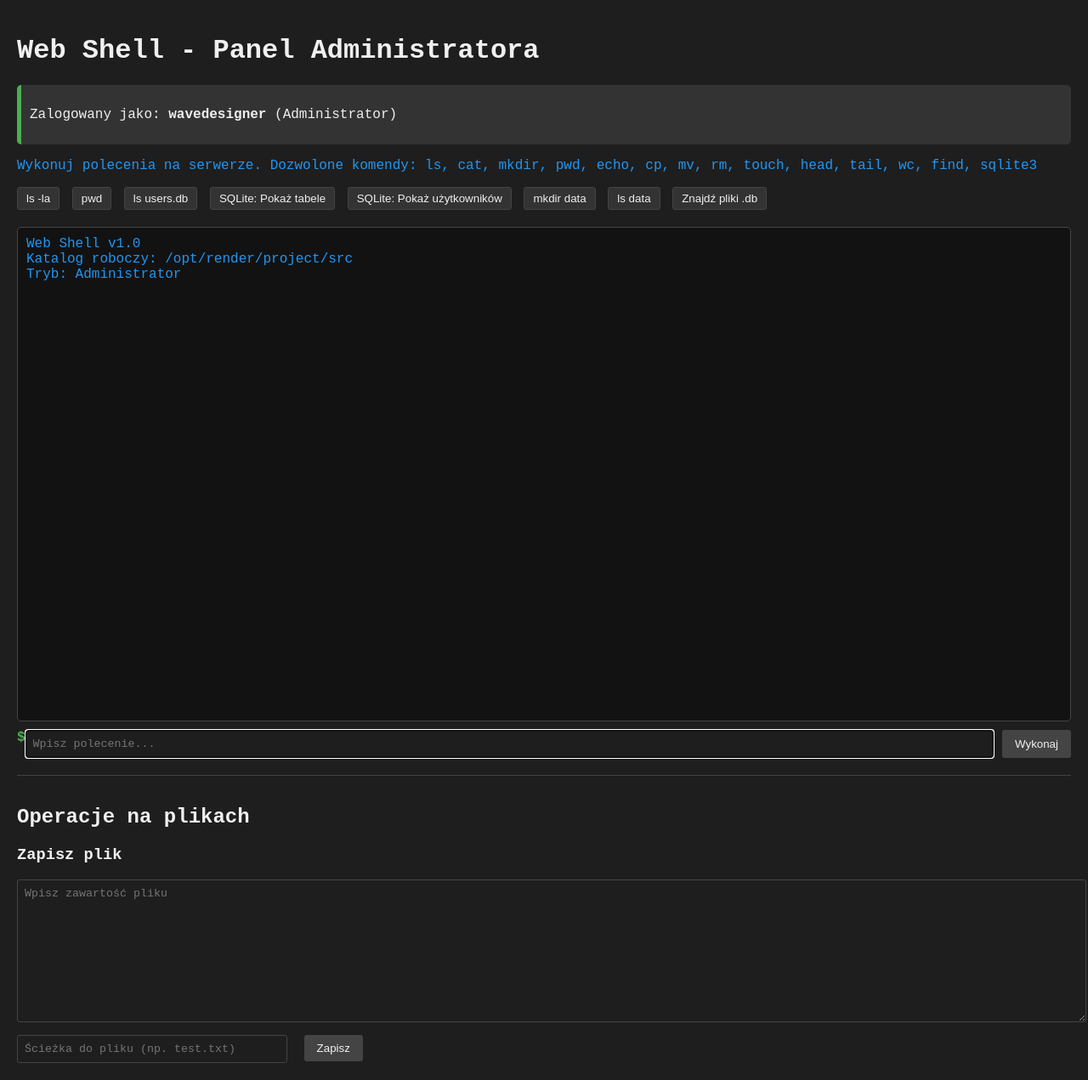
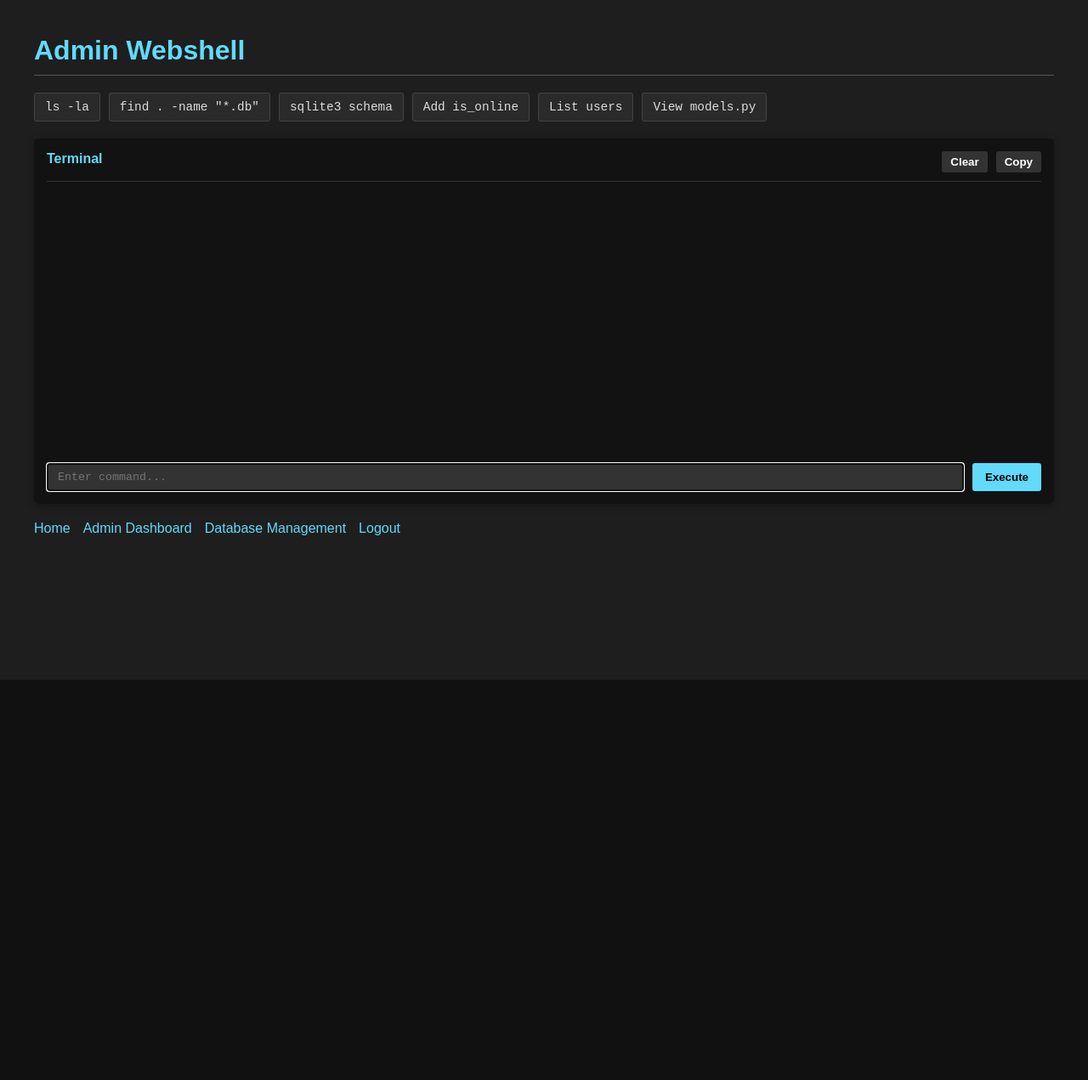
Before and after one commit to WaveDesigner1/Danaid, a Flask app: page /webshell in a window 1280 px wide. Shown: the whole page at 85% size. After the commit the page ends 800 px from the top, so only its background shows below. Run offline with Flask 3, Linux system fonts and the light colour scheme; a user stored in the database is signed in.

Commit message:
Update webshell.html

```diff
--- a/templates/webshell.html
+++ b/templates/webshell.html
@@ -1,313 +1,246 @@
 <!DOCTYPE html>
-<html lang="pl">
+<html>
 <head>
-    <meta charset="UTF-8">
-    <title>Web Shell - Panel Administratora</title>
+    <title>Webshell Admin</title>
     <style>
         body {
-            font-family: 'Courier New', monospace;
+            font-family: Arial, sans-serif;
             background-color: #1e1e1e;
-            color: #f0f0f0;
+            color: #ddd;
             margin: 0;
             padding: 20px;
         }
-
-        #terminal {
+        h1 {
+            color: #61dafb;
+            border-bottom: 1px solid #555;
+            padding-bottom: 10px;
+            margin-bottom: 20px;
+        }
+        .container {
+            max-width: 1200px;
+            margin: 0 auto;
+        }
+        .terminal {
             background-color: #121212;
-            border: 1px solid #444;
             border-radius: 5px;
-            padding: 10px;
-            height: 70vh;
+            padding: 15px;
+            margin-bottom: 20px;
+            box-shadow: 0 2px 10px rgba(0,0,0,0.3);
+            display: flex;
+            flex-direction: column;
+            height: 400px;
+        }
+        .terminal-header {
+            display: flex;
+            justify-content: space-between;
+            margin-bottom: 10px;
+            padding-bottom: 10px;
+            border-bottom: 1px solid #333;
+        }
+        .terminal-title {
+            font-weight: bold;
+            color: #61dafb;
+        }
+        .terminal-buttons {
+            display: flex;
+            gap: 10px;
+        }
+        .terminal-button {
+            background-color: #333;
+            color: #fff;
+            border: none;
+            padding: 5px 10px;
+            border-radius: 3px;
+            cursor: pointer;
+        }
+        .terminal-button:hover {
+            background-color: #444;
+        }
+        .terminal-output {
+            flex-grow: 1;
             overflow-y: auto;
             margin-bottom: 10px;
+            font-family: 'Courier New', monospace;
             white-space: pre-wrap;
-            word-wrap: break-word;
+            line-height: 1.5;
         }
-
-        #command-form {
+        .command-input {
             display: flex;
-            margin-bottom: 10px;
+            gap: 10px;
         }
-
-        #command-input {
-            flex: 1;
-            background-color: #1e1e1e;
-            color: #f0f0f0;
-            border: 1px solid #444;
-            padding: 8px;
+        input {
+            flex-grow: 1;
+            background-color: #333;
+            color: #fff;
+            border: 1px solid #555;
+            padding: 8px 12px;
             border-radius: 3px;
             font-family: 'Courier New', monospace;
         }
-
-        #command-form button {
-            background-color: #444;
-            color: #f0f0f0;
+        button {
+            background-color: #61dafb;
+            color: #000;
             border: none;
             padding: 8px 15px;
             border-radius: 3px;
-            margin-left: 10px;
             cursor: pointer;
-        }
-
-        #command-form button:hover {
-            background-color: #555;
-        }
-
-        .prompt {
-            color: #4CAF50;
             font-weight: bold;
         }
-
-        .command {
-            color: #f0f0f0;
+        button:hover {
+            background-color: #4db5da;
         }
-
-        .output {
-            color: #f0f0f0;
+        .command-line {
+            color: #61dafb;
+            margin-bottom: 5px;
         }
-
-        .error {
-            color: #ff5252;
+        .error-output {
+            color: #f55;
         }
-
-        .info {
-            color: #2196F3;
+        .toolbar {
+            margin-bottom: 20px;
+            display: flex;
+            flex-wrap: wrap;
+            gap: 10px;
         }
-
-        #quick-commands {
-            margin-bottom: 15px;
-        }
-
-        .quick-btn {
-            background-color: #333;
-            color: #f0f0f0;
+        .command-suggestion {
+            background-color: #2a2a2a;
             border: 1px solid #444;
-            padding: 5px 10px;
-            margin-right: 5px;
-            margin-bottom: 5px;
+            padding: 8px 12px;
             border-radius: 3px;
             cursor: pointer;
+            font-family: 'Courier New', monospace;
+            font-size: 0.9em;
         }
-
-        .quick-btn:hover {
-            background-color: #444;
+        .command-suggestion:hover {
+            background-color: #333;
+            border-color: #555;
         }
-
-        #file-ops {
+        .nav-links {
             margin-top: 20px;
-            border-top: 1px solid #444;
-            padding-top: 15px;
+            display: flex;
+            gap: 15px;
         }
-
-        #file-content {
-            width: 100%;
-            height: 150px;
-            background-color: #1e1e1e;
-            color: #f0f0f0;
-            border: 1px solid #444;
-            padding: 8px;
-            border-radius: 3px;
-            font-family: 'Courier New', monospace;
-            resize: vertical;
+        .nav-link {
+            color: #61dafb;
+            text-decoration: none;
         }
-
-        .file-form {
-            margin-top: 10px;
-        }
-
-        .file-form input[type="text"] {
-            background-color: #1e1e1e;
-            color: #f0f0f0;
-            border: 1px solid #444;
-            padding: 8px;
-            border-radius: 3px;
-            width: 300px;
-            font-family: 'Courier New', monospace;
-        }
-
-        .file-form button {
-            background-color: #444;
-            color: #f0f0f0;
-            border: none;
-            padding: 8px 15px;
-            border-radius: 3px;
-            margin-left: 10px;
-            cursor: pointer;
-        }
-
-        .user-info {
-            background-color: #333;
-            padding: 10px;
-            margin-bottom: 15px;
-            border-radius: 5px;
-            border-left: 5px solid #4CAF50;
+        .nav-link:hover {
+            text-decoration: underline;
         }
     </style>
 </head>
 <body>
-    <h1>Web Shell - Panel Administratora</h1>
+    <div class="container">
+        <h1>Admin Webshell</h1>
 
-    <div class="user-info">
-        <p>Zalogowany jako: <strong>{{ current_user.username }}</strong> (Administrator)</p>
-    </div>
+        <div class="toolbar">
+            <div class="command-suggestion" onclick="insertCommand('ls -la')">ls -la</div>
+            <div class="command-suggestion" onclick="insertCommand('find . -name \"*.db\"')">find . -name "*.db"</div>
+            <div class="command-suggestion" onclick="insertCommand('sqlite3 ./instance/user.db \".schema user\"')">sqlite3 schema</div>
+            <div class="command-suggestion" onclick="insertCommand('sqlite3 ./instance/user.db \"ALTER TABLE user ADD COLUMN is_online BOOLEAN DEFAULT FALSE\"')">Add is_online</div>
+            <div class="command-suggestion" onclick="insertCommand('sqlite3 ./instance/user.db \"SELECT * FROM user\"')">List users</div>
+            <div class="command-suggestion" onclick="insertCommand('cat ./models.py')">View models.py</div>
+        </div>
 
-    <p class="info">Wykonuj polecenia na serwerze. Dozwolone komendy: ls, cat, mkdir, pwd, echo, cp, mv, rm, touch, head, tail, wc, find, sqlite3</p>
+        <div class="terminal">
+            <div class="terminal-header">
+                <div class="terminal-title">Terminal</div>
+                <div class="terminal-buttons">
+                    <button class="terminal-button" onclick="clearTerminal()">Clear</button>
+                    <button class="terminal-button" onclick="copyOutput()">Copy</button>
+                </div>
+            </div>
+            <div id="terminal-output" class="terminal-output"></div>
+            <div class="command-input">
+                <input type="text" id="command-input" placeholder="Enter command..." onkeydown="if(event.key==='Enter') executeCommand()">
+                <button onclick="executeCommand()">Execute</button>
+            </div>
+        </div>
 
-    <div id="quick-commands">
-        <button class="quick-btn" onclick="runCommand('ls -la')">ls -la</button>
-        <button class="quick-btn" onclick="runCommand('pwd')">pwd</button>
-        <button class="quick-btn" onclick="runCommand('ls -la users.db')">ls users.db</button>
-        <button class="quick-btn" onclick="runCommand('sqlite3 users.db .tables')">SQLite: Pokaż tabele</button>
-        <button class="quick-btn" onclick="runCommand('sqlite3 users.db \"SELECT * FROM user;\"')">SQLite: Pokaż użytkowników</button>
-        <button class="quick-btn" onclick="runCommand('mkdir -p data')">mkdir data</button>
-        <button class="quick-btn" onclick="runCommand('ls -la data')">ls data</button>
-        <button class="quick-btn" onclick="runCommand('find . -name \"*.db\" -type f')">Znajdź pliki .db</button>
-    </div>
-
-    <div id="terminal"></div>
-
-    <form id="command-form">
-        <span class="prompt">$</span>
-        <input type="text" id="command-input" placeholder="Wpisz polecenie...">
-        <button type="submit">Wykonaj</button>
-    </form>
-
-    <div id="file-ops">
-        <h2>Operacje na plikach</h2>
-
-        <h3>Zapisz plik</h3>
-        <textarea id="file-content" placeholder="Wpisz zawartość pliku"></textarea>
-        <div class="file-form">
-            <input type="text" id="file-path" placeholder="Ścieżka do pliku (np. test.txt)">
-            <button type="button" id="save-file">Zapisz</button>
+        <div class="nav-links">
+            <a href="/" class="nav-link">Home</a>
+            <a href="/admin_dashboard" class="nav-link">Admin Dashboard</a>
+            <a href="/flask_admin/db_admin/" class="nav-link">Database Management</a>
+            <a href="/logout" class="nav-link">Logout</a>
         </div>
     </div>
 
     <script>
-        const terminal = document.getElementById('terminal');
-        const commandForm = document.getElementById('command-form');
+        const terminalOutput = document.getElementById('terminal-output');
         const commandInput = document.getElementById('command-input');
-        const fileContent = document.getElementById('file-content');
-        const filePath = document.getElementById('file-path');
-        const saveFileBtn = document.getElementById('save-file');
 
-        // Historia poleceń
-        let commandHistory = [];
-        let historyIndex = -1;
+        async function executeCommand() {
+            const command = commandInput.value.trim();
+            if (!command) return;
 
-        // Funkcja do dodawania zawartości do terminala
-        function appendToTerminal(content, className) {
-            const element = document.createElement('div');
-            element.className = className;
-            element.textContent = content;
-            terminal.appendChild(element);
-            terminal.scrollTop = terminal.scrollHeight;
-        }
+            // Add command to terminal output
+            terminalOutput.innerHTML += `<div class="command-line">$ ${command}</div>`;
+            commandInput.value = '';
 
-        // Inicjalizacja terminala
-        appendToTerminal('Web Shell v1.0', 'info');
-        appendToTerminal('Katalog roboczy: /opt/render/project/src', 'info');
-        appendToTerminal('Tryb: Administrator', 'info');
-        appendToTerminal('', 'output');
-
-        // Funkcja do wykonywania poleceń
-        async function executeCommand(command) {
-            if (!command.trim()) return;
-
-            // Zapisz w historii
-            commandHistory.push(command);
-            historyIndex = commandHistory.length;
-
-            // Pokaż wprowadzone polecenie
-            appendToTerminal(`$ ${command}`, 'command');
+            // Scroll to bottom
+            terminalOutput.scrollTop = terminalOutput.scrollHeight;
 
             try {
-                const response = await fetch(`/api/execute`, {  // Zmieniony URL - usunięty token
+                const response = await fetch('/api/execute', {
                     method: 'POST',
                     headers: {
-                        'Content-Type': 'application/json',
+                        'Content-Type': 'application/json'
                     },
-                    body: JSON.stringify({ command }),
-                    credentials: 'same-origin'  // Dodane, aby wysyłać ciasteczka sesji
+                    body: JSON.stringify({ command })
                 });
 
-                const data = await response.json();
+                const result = await response.json();
 
-                if (data.output) {
-                    appendToTerminal(data.output, 'output');
+                // Add output and error to terminal
+                if (result.output) {
+                    terminalOutput.innerHTML += `<div>${escapeHtml(result.output)}</div>`;
                 }
 
-                if (data.error) {
-                    appendToTerminal(data.error, 'error');
+                if (result.error) {
+                    terminalOutput.innerHTML += `<div class="error-output">${escapeHtml(result.error)}</div>`;
                 }
 
-                // Dodaj pustą linię dla lepszej czytelności
-                appendToTerminal('', 'output');
+                // Scroll to bottom
+                terminalOutput.scrollTop = terminalOutput.scrollHeight;
             } catch (error) {
-                appendToTerminal(`Error: ${error.message}`, 'error');
-                appendToTerminal('', 'output');
+                terminalOutput.innerHTML += `<div class="error-output">Error: ${error.message}</div>`;
+                terminalOutput.scrollTop = terminalOutput.scrollHeight;
             }
         }
 
-        // Obsługa formularza poleceń
-        commandForm.addEventListener('submit', async (e) => {
-            e.preventDefault();
-            const command = commandInput.value;
-            commandInput.value = '';
-            await executeCommand(command);
-        });
-
-        // Funkcja do uruchamiania poleceń z przycisków
-        function runCommand(command) {
-            commandInput.value = command;
-            commandForm.dispatchEvent(new Event('submit'));
+        function clearTerminal() {
+            terminalOutput.innerHTML = '';
         }
 
-        // Obsługa zapisywania plików
-        saveFileBtn.addEventListener('click', async () => {
-            const content = fileContent.value;
-            const path = filePath.value.trim();
+        function copyOutput() {
+            const textToCopy = terminalOutput.innerText;
+            navigator.clipboard.writeText(textToCopy)
+                .then(() => {
+                    alert('Terminal output copied to clipboard');
+                })
+                .catch(err => {
+                    console.error('Could not copy text: ', err);
+                });
+        }
 
-            if (!path) {
-                appendToTerminal('Błąd: Podaj ścieżkę do pliku', 'error');
-                appendToTerminal('', 'output');
-                return;
-            }
+        function insertCommand(command) {
+            commandInput.value = command;
+            commandInput.focus();
+        }
 
-            // Użyj komendy echo do zapisania pliku
-            const escapedContent = content.replace(/"/g, '\\"');
-            const command = `echo "${escapedContent}" > ${path}`;
+        function escapeHtml(unsafe) {
+            return unsafe
+                .replace(/&/g, "&amp;")
+                .replace(/</g, "&lt;")
+                .replace(/>/g, "&gt;")
+                .replace(/"/g, "&quot;")
+                .replace(/'/g, "&#039;");
+        }
 
-            await executeCommand(command);
-            appendToTerminal(`Zapisano plik: ${path}`, 'info');
-            appendToTerminal('', 'output');
-        });
-
-        // Obsługa historii poleceń za pomocą strzałek
-        commandInput.addEventListener('keydown', (e) => {
-            if (e.key === 'ArrowUp') {
-                if (historyIndex > 0) {
-                    historyIndex--;
-                    commandInput.value = commandHistory[historyIndex];
-                }
-                e.preventDefault();
-            } else if (e.key === 'ArrowDown') {
-                if (historyIndex < commandHistory.length - 1) {
-                    historyIndex++;
-                    commandInput.value = commandHistory[historyIndex];
-                } else {
-                    historyIndex = commandHistory.length;
-                    commandInput.value = '';
-                }
-                e.preventDefault();
-            }
-        });
-
-        // Automatyczne ustawianie fokusu na pole wejściowe
-        commandInput.focus();
-        window.addEventListener('click', () => {
+        // Focus on command input when page loads
+        window.onload = function() {
             commandInput.focus();
-        });
+        };
     </script>
 </body>
 </html>
```
